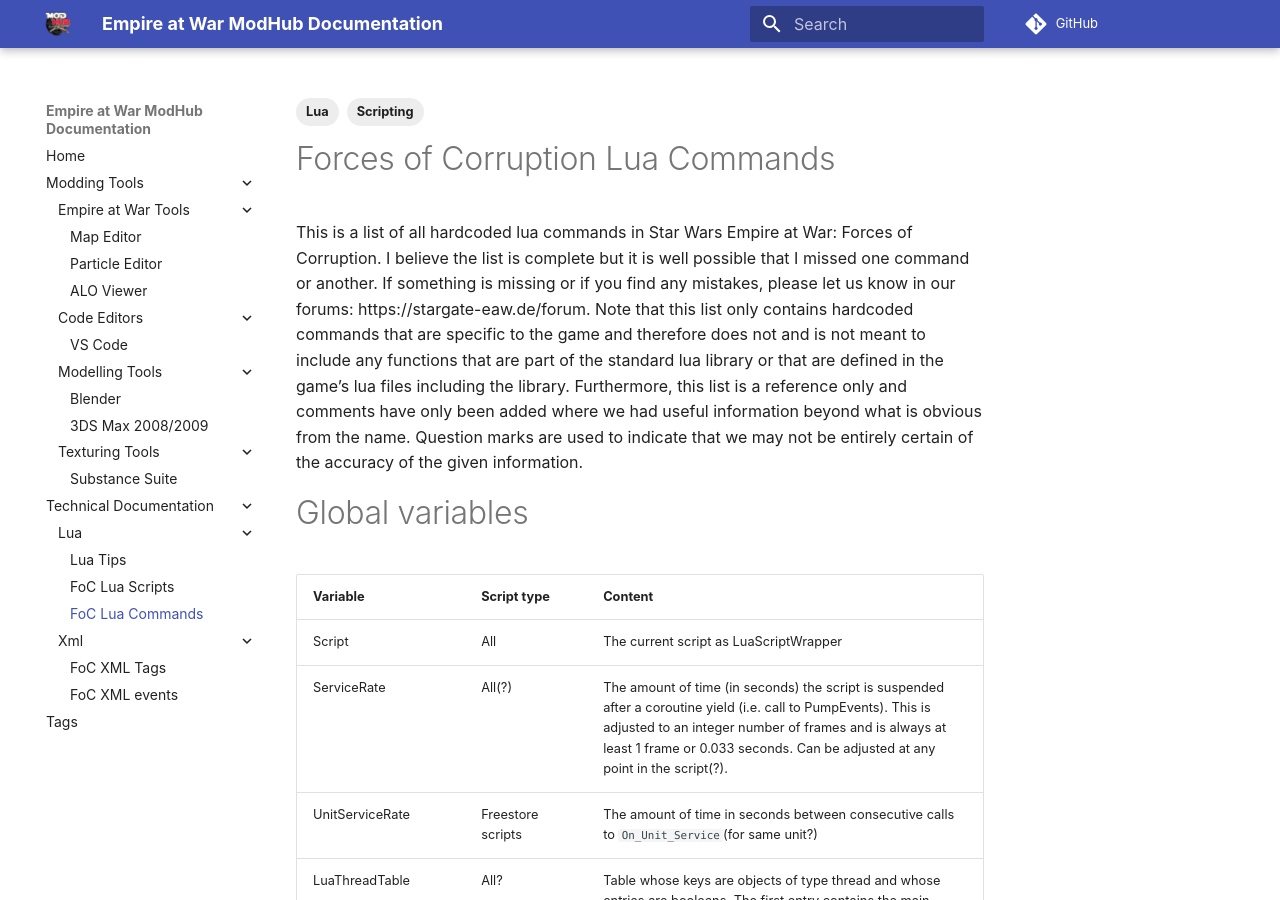
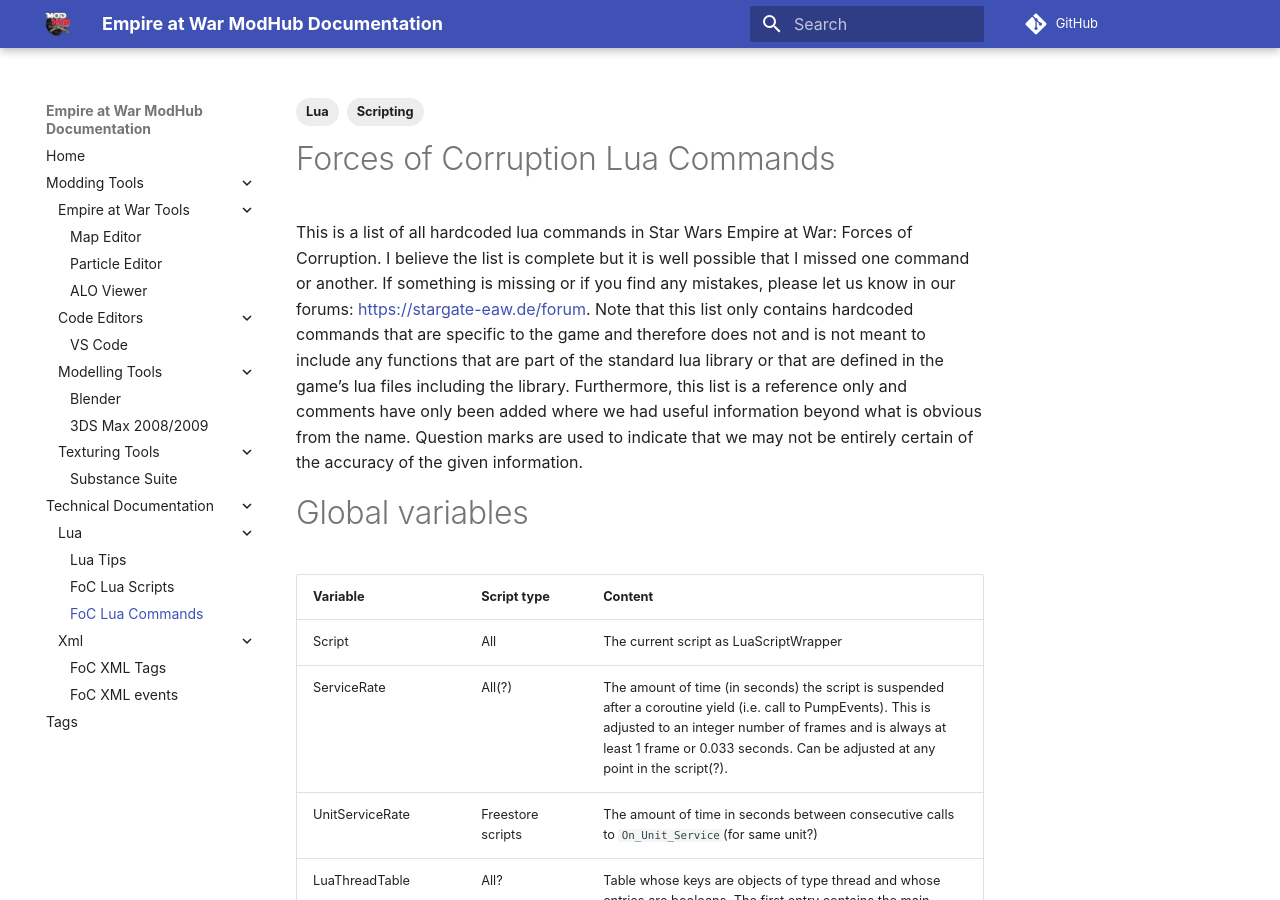
Before and after one commit to AlamoEngine-Tools/eaw-doc-pages, an MkDocs documentation site: the page built from docs/techdoc/lua/luafunctions.md, in a window 1280 px wide and 900 px high. Built offline with MkDocs 1.6.1 and Material for MkDocs 9.7.7, drawn with Linux system fonts in a browser that asks for light colours; comment, search, counter and statistics services are not loaded; some of the changed text lies outside the part shown.

Commit message:
Enable various useful markdown extensions

```diff
--- a/mkdocs.yml
+++ b/mkdocs.yml
@@ -49,6 +49,22 @@
       permalink: true
   - codehilite:
       linenums: true
+  - pymdownx.arithmatex
+  - pymdownx.betterem:
+      smart_enable: all
+  - pymdownx.caret
+  - pymdownx.critic
+  - pymdownx.details
+  - pymdownx.emoji:
+      emoji_generator: !!python/name:pymdownx.emoji.to_svg
+  - pymdownx.inlinehilite
+  - pymdownx.magiclink
+  - pymdownx.mark
+  - pymdownx.smartsymbols
+  - pymdownx.superfences
+  - pymdownx.tasklist:
+      custom_checkbox: true
+  - pymdownx.tilde
   - smarty
 plugins:
     - search:
```
